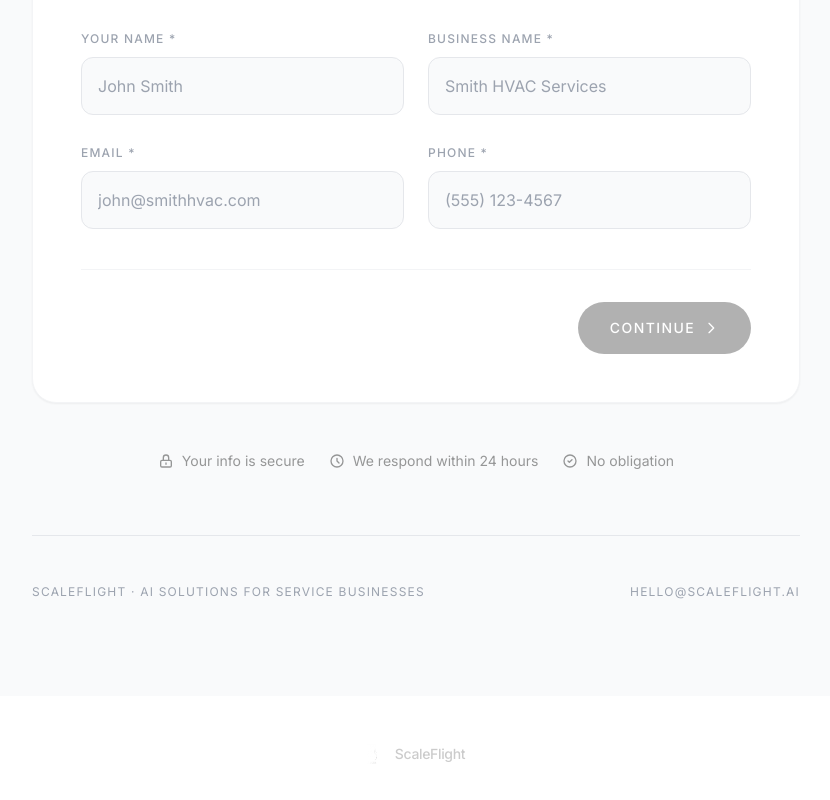
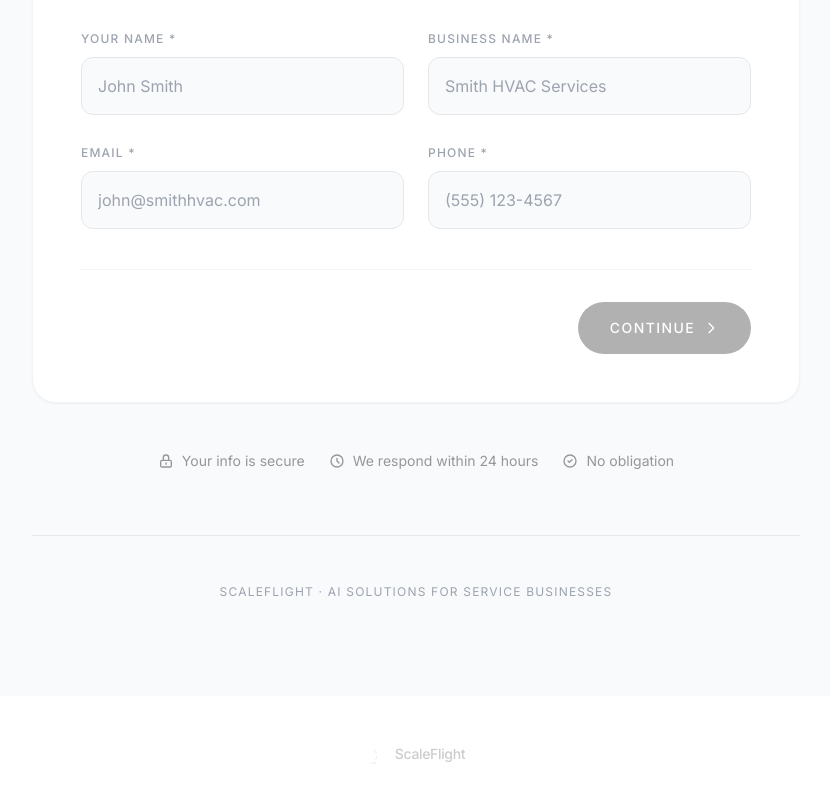
Before and after one commit to kylehyunkim/minimal-viable-design-, a React (Vite) app: page / in a window 1280 px wide. Shown: the part 5191-5991 px from the top of the page, without its empty margins (224-1054 px from the left). Built offline with nearby package versions, Linux system fonts and the light colour scheme.

Commit message:
Remove email from footer and center remaining text

```diff
--- a/components/ContactForm.tsx
+++ b/components/ContactForm.tsx
@@ -419,9 +419,8 @@ const ContactForm: React.FC = () => {
           </div>
         </motion.div>
 
-        <div className="mt-16 pt-12 border-t border-gray-200 flex flex-col md:flex-row items-center justify-between text-gray-400 text-xs tracking-widest uppercase">
+        <div className="mt-16 pt-12 border-t border-gray-200 flex items-center justify-center text-gray-400 text-xs tracking-widest uppercase">
           <p>ScaleFlight · AI solutions for service businesses</p>
-          <p>hello@scaleflight.ai</p>
         </div>
       </div>
     </section>
```
